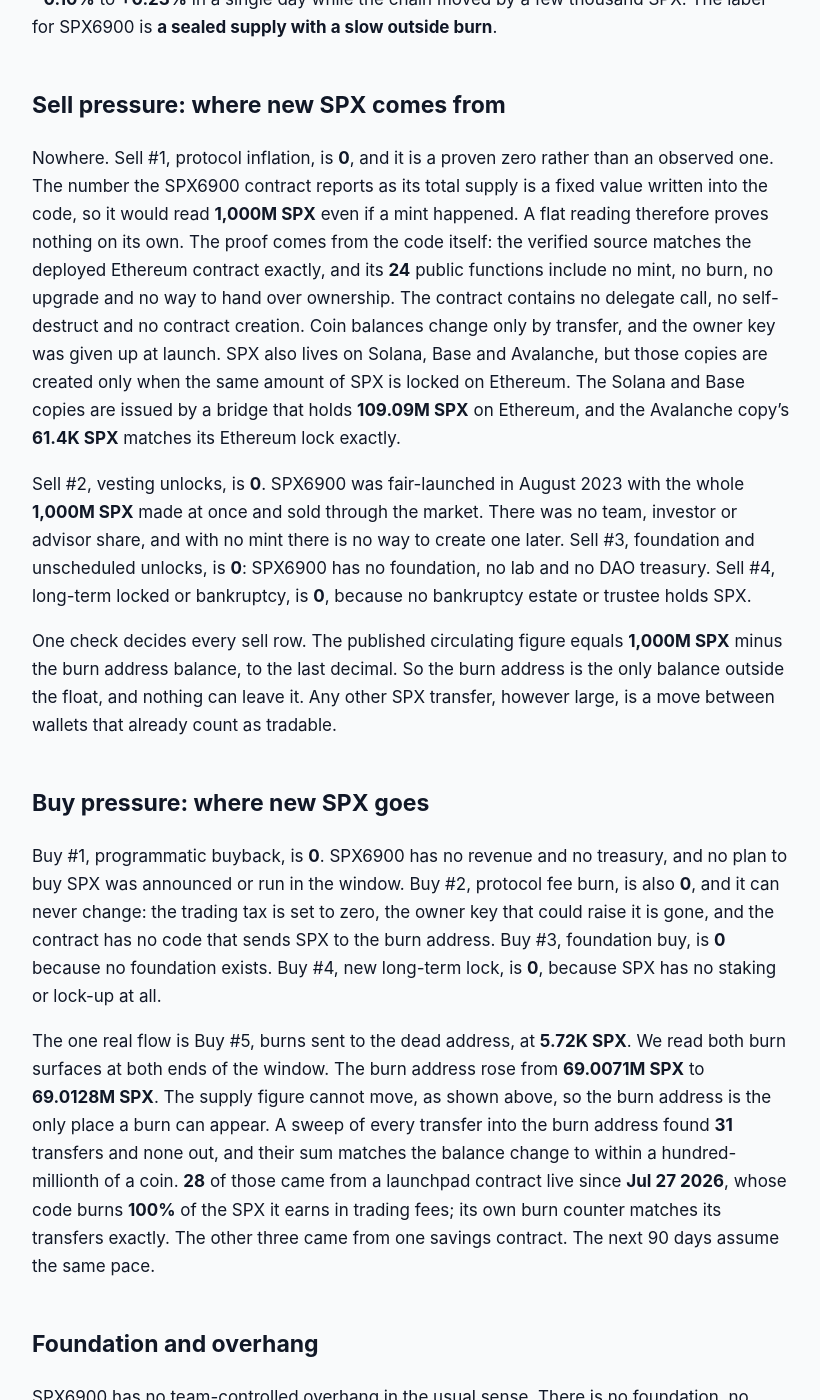
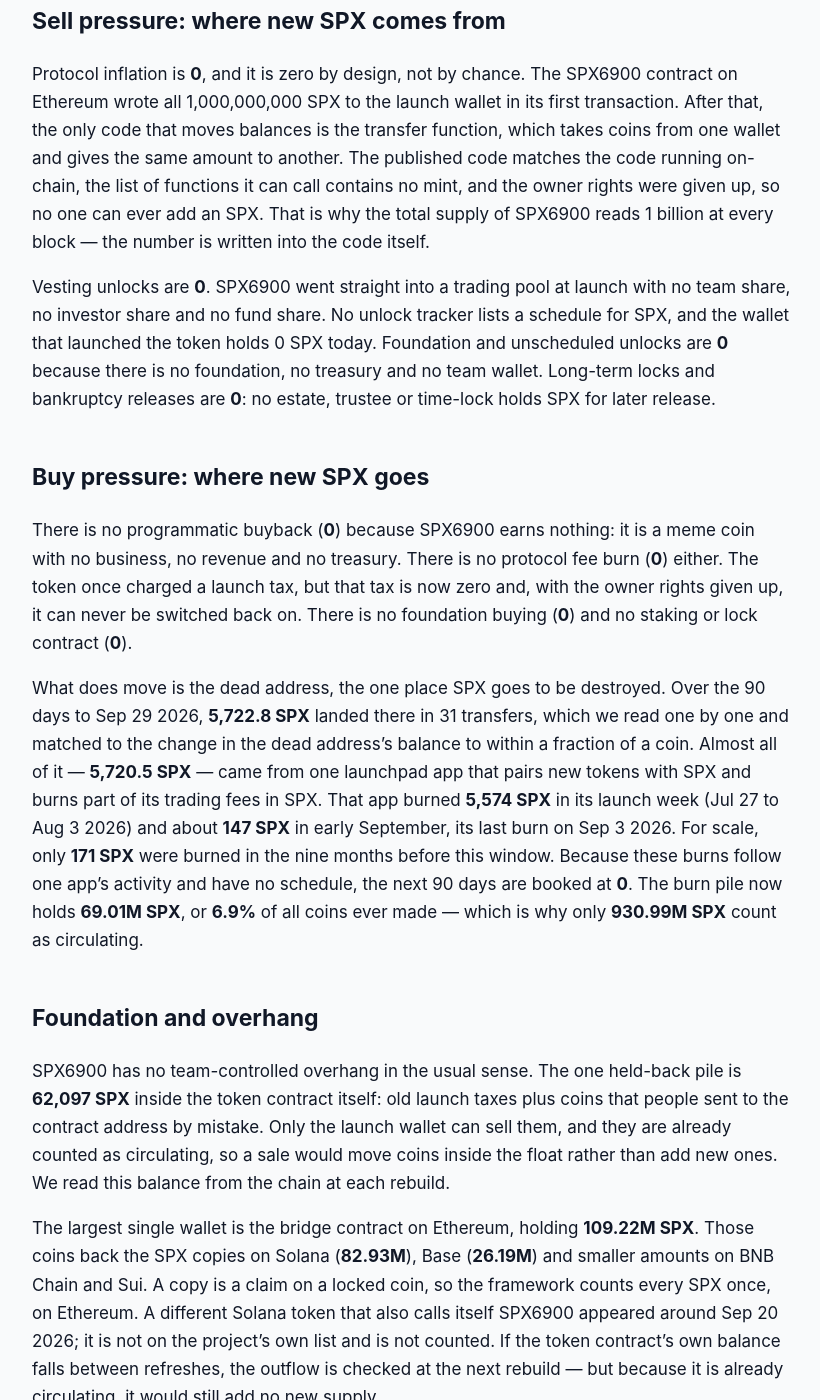
Before and after one commit to jeevansongmy-spec/mrnasdog-articles, a Jekyll site: the page built from crypto/spx-pressure-framework.md, in a window 1280 px wide and 1400 px high, scrolled down 669 px. Shown: the whole window, without its empty margins (228-1048 px from the left). Built offline with Jekyll 4.4.1, drawn with Linux system fonts in a browser that asks for light colours; some of the changed text lies outside the part shown.

Commit message:
publish: crypto/spx-pressure-framework

```diff
--- a/crypto/spx-pressure-framework.md
+++ b/crypto/spx-pressure-framework.md
@@ -1,55 +1,53 @@
 ---
 title:         "SPX Inflation Analysis · September 2026 · Mixed flows · supply roughly steady"
-description:   "SPX6900 supply is flat: no mint path, no vesting, and only 5.72K SPX burned in 90 days. Net 0.00% in both windows. Read the Pressure Framework ledger."
+description:   "SPX supply is flat: no mint, no owner, no vesting. 0 new SPX against 5,723 SPX burned in 90 days gives 0.00% net, the same next. 6.9% of all SPX is burned."
 canonical_url: "https://mrnasdog.com/research/spx/inflation"
-tags:           ["crypto", "spx", "spx6900", "memecoin"]
+tags:          ["crypto", "spx", "spx6900", "memecoin"]
 published:     true
 ---
 
-Originally published at [SPX Inflation Analysis · September 2026 · Mixed flows · supply roughly steady](https://mrnasdog.com/research/spx/inflation).
+*Originally published at [https://mrnasdog.com/research/spx/inflation](https://mrnasdog.com/research/spx/inflation)*
 
 # SPX Inflation Analysis · September 2026 · Mixed flows · supply roughly steady
 
-SPX6900 supply is flat and will stay flat: the Pressure Framework books **0** SPX of sell pressure and **5.72K SPX** of buy pressure over the last 90 days, a net of **0.00%** in both windows, while the monitor reads **+0.23%**. The SPX6900 contract on Ethereum has no mint function, no owner and no upgrade path, so no new SPX can ever be created. The only thing that moves is the burn address, fed mostly by a launchpad that destroys every SPX it earns in fees.
+SPX6900 (SPX) has a supply that cannot grow. Over the last 90 days the framework counts **0 SPX** of new supply against **5,722.8 SPX** sent to the dead address, a net change of **−0.0006%**, shown as **0.00%**. The next 90 days are also **0.00%**. The SPX6900 token on Ethereum was created once with 1 billion coins, has no mint function and no owner, and 6.9% of all SPX already sits on the burn address.
 
 ## The verdict, in one paragraph
 
-Against a circulating base of **930.99M SPX**, the framework books **0** SPX of sell pressure and **5.72K SPX** of buy pressure over the 90 days to **Sep 22 2026**, a net of **−0.0006%**, which shows as **0.00%**. The next 90 days project the same **0.00%**. The inflation monitor reads **+0.23%** for the same window, a gap of **0.23 percentage points**. That is inside the framework's 0.5-point tolerance, so no monitor-gap warning ships on the overview. The monitor estimates supply from market value divided by price, and that estimate swung from **−0.10%** to **+0.23%** in a single day while the chain moved by a few thousand SPX. The label for SPX6900 is **a sealed supply with a slow outside burn**.
+SPX6900 is flat. The framework's 90-day net is **−0.0006%** (displayed **0.00%**), the monitor reads **+0.05%**, and the gap is **0.05 percentage points** — well inside the 0.5-point line, so no warning chip is shown. The monitor's small plus comes from dividing market value by price each day, which wobbles a little even when not one SPX is created. The honest label for SPX is a **fixed-supply meme coin with a slowly growing burn pile**: nothing can add coins, and only outside apps and holders take a few away.
 
 ## Sell pressure: where new SPX comes from
 
-Nowhere. Sell #1, protocol inflation, is **0**, and it is a proven zero rather than an observed one. The number the SPX6900 contract reports as its total supply is a fixed value written into the code, so it would read **1,000M SPX** even if a mint happened. A flat reading therefore proves nothing on its own. The proof comes from the code itself: the verified source matches the deployed Ethereum contract exactly, and its **24** public functions include no mint, no burn, no upgrade and no way to hand over ownership. The contract contains no delegate call, no self-destruct and no contract creation. Coin balances change only by transfer, and the owner key was given up at launch. SPX also lives on Solana, Base and Avalanche, but those copies are created only when the same amount of SPX is locked on Ethereum. The Solana and Base copies are issued by a bridge that holds **109.09M SPX** on Ethereum, and the Avalanche copy's **61.4K SPX** matches its Ethereum lock exactly.
+Protocol inflation is **0**, and it is zero by design, not by chance. The SPX6900 contract on Ethereum wrote all 1,000,000,000 SPX to the launch wallet in its first transaction. After that, the only code that moves balances is the transfer function, which takes coins from one wallet and gives the same amount to another. The published code matches the code running on-chain, the list of functions it can call contains no mint, and the owner rights were given up, so no one can ever add an SPX. That is why the total supply of SPX6900 reads 1 billion at every block — the number is written into the code itself.
 
-Sell #2, vesting unlocks, is **0**. SPX6900 was fair-launched in August 2023 with the whole **1,000M SPX** made at once and sold through the market. There was no team, investor or advisor share, and with no mint there is no way to create one later. Sell #3, foundation and unscheduled unlocks, is **0**: SPX6900 has no foundation, no lab and no DAO treasury. Sell #4, long-term locked or bankruptcy, is **0**, because no bankruptcy estate or trustee holds SPX.
-
-One check decides every sell row. The published circulating figure equals **1,000M SPX** minus the burn address balance, to the last decimal. So the burn address is the only balance outside the float, and nothing can leave it. Any other SPX transfer, however large, is a move between wallets that already count as tradable.
+Vesting unlocks are **0**. SPX6900 went straight into a trading pool at launch with no team share, no investor share and no fund share. No unlock tracker lists a schedule for SPX, and the wallet that launched the token holds 0 SPX today. Foundation and unscheduled unlocks are **0** because there is no foundation, no treasury and no team wallet. Long-term locks and bankruptcy releases are **0**: no estate, trustee or time-lock holds SPX for later release.
 
 ## Buy pressure: where new SPX goes
 
-Buy #1, programmatic buyback, is **0**. SPX6900 has no revenue and no treasury, and no plan to buy SPX was announced or run in the window. Buy #2, protocol fee burn, is also **0**, and it can never change: the trading tax is set to zero, the owner key that could raise it is gone, and the contract has no code that sends SPX to the burn address. Buy #3, foundation buy, is **0** because no foundation exists. Buy #4, new long-term lock, is **0**, because SPX has no staking or lock-up at all.
+There is no programmatic buyback (**0**) because SPX6900 earns nothing: it is a meme coin with no business, no revenue and no treasury. There is no protocol fee burn (**0**) either. The token once charged a launch tax, but that tax is now zero and, with the owner rights given up, it can never be switched back on. There is no foundation buying (**0**) and no staking or lock contract (**0**).
 
-The one real flow is Buy #5, burns sent to the dead address, at **5.72K SPX**. We read both burn surfaces at both ends of the window. The burn address rose from **69.0071M SPX** to **69.0128M SPX**. The supply figure cannot move, as shown above, so the burn address is the only place a burn can appear. A sweep of every transfer into the burn address found **31** transfers and none out, and their sum matches the balance change to within a hundred-millionth of a coin. **28** of those came from a launchpad contract live since **Jul 27 2026**, whose code burns **100%** of the SPX it earns in trading fees; its own burn counter matches its transfers exactly. The other three came from one savings contract. The next 90 days assume the same pace.
+What does move is the dead address, the one place SPX goes to be destroyed. Over the 90 days to Sep 29 2026, **5,722.8 SPX** landed there in 31 transfers, which we read one by one and matched to the change in the dead address's balance to within a fraction of a coin. Almost all of it — **5,720.5 SPX** — came from one launchpad app that pairs new tokens with SPX and burns part of its trading fees in SPX. That app burned **5,574 SPX** in its launch week (Jul 27 to Aug 3 2026) and about **147 SPX** in early September, its last burn on Sep 3 2026. For scale, only **171 SPX** were burned in the nine months before this window. Because these burns follow one app's activity and have no schedule, the next 90 days are booked at **0**. The burn pile now holds **69.01M SPX**, or **6.9%** of all coins ever made — which is why only **930.99M SPX** count as circulating.
 
 ## Foundation and overhang
 
-SPX6900 has no team-controlled overhang in the usual sense. There is no foundation, no reserve and no unscheduled allocation. Two balances are still worth watching. The first is the SPX6900 token contract itself, which holds **0.062M SPX** sent to it over time. The launch fee wallet can swap that balance for ETH at any time, even with ownership given up. It never has, and those coins already count as tradable, so a swap would add nothing to the float.
+SPX6900 has no team-controlled overhang in the usual sense. The one held-back pile is **62,097 SPX** inside the token contract itself: old launch taxes plus coins that people sent to the contract address by mistake. Only the launch wallet can sell them, and they are already counted as circulating, so a sale would move coins inside the float rather than add new ones. We read this balance from the chain at each rebuild.
 
-The second is the pair of bridge vaults on Ethereum, holding **109.2M SPX** between them. They back the Solana, Base and Avalanche copies one for one, and they fell over the window as holders moved SPX back to Ethereum. Both balances are read on-chain at every rebuild. If either falls by more than the bridged copies can explain, the outflow enters Sell #3 at the next refresh.
+The largest single wallet is the bridge contract on Ethereum, holding **109.22M SPX**. Those coins back the SPX copies on Solana (**82.93M**), Base (**26.19M**) and smaller amounts on BNB Chain and Sui. A copy is a claim on a locked coin, so the framework counts every SPX once, on Ethereum. A different Solana token that also calls itself SPX6900 appeared around Sep 20 2026; it is not on the project's own list and is not counted. If the token contract's own balance falls between refreshes, the outflow is checked at the next rebuild — but because it is already circulating, it would still add no new supply.
 
-## How SPX compares to other fixed-supply memecoins
+## How SPX compares to other meme coins
 
-Most memecoins say they have a fixed supply. Fewer can prove it. Many keep a mint function behind an owner key, or sit behind an upgradeable proxy whose code can be swapped. SPX6900 has neither: no mint, no proxy and no owner. Its supply claim rests on code that cannot change, not on a promise. That puts it in a stricter class than tokens whose supply is capped only by policy.
+Among meme coins, SPX6900 sits in the strictest supply class: a fixed-supply ERC-20 with no mint and no owner. That puts SPX next to coins like PEPE, which also launched with a fixed supply and renounced control, and far from Dogecoin, which mints about 5 billion new DOGE a year to miners with no cap. For a holder, the difference is simple: Dogecoin's supply grows every minute, while SPX6900's can only shrink.
 
-Compared with a halving-model chain like Bitcoin, SPX6900 mints nothing at all, so its issuance reading is a flat zero rather than a small, shrinking number. Compared with exchange tokens that run large quarterly buybacks and burns, SPX6900 has no revenue to fund one. Its burns come from outside groups, such as the launchpad that burns its SPX fees, and they remove a few thousand SPX a quarter against a float of **930.99M**. For a burn to move this reading by even one tenth of a percent, it would need to destroy about **0.93M SPX** in a quarter.
-
-So SPX sits at the far end of the supply spectrum: nothing added, almost nothing removed. Its price is set by demand alone.
+SPX also differs from meme coins with built-in burns. Shiba Inu leans on community burn portals and app burns that take small amounts off a very large supply; SPX has no burn portal of its own, and its burns come from outside apps. And unlike newer launchpad meme coins, where a creator or team often keeps a share that can be sold later, SPX6900 has no team share at all. The main supply question for SPX is therefore not new coins but where existing coins sit — on exchanges, with a few large holders, or bridged to Solana and Base.
 
 ## What to watch in the next 90 days
 
-First, the launchpad burn: it burned SPX in late July, early August and early September, and a busier launchpad through **Dec 22 2026** would raise Buy #5, though not enough to move the net off **0.00%**. Second, the burn address at **69.0128M SPX**, which is read at every rebuild. Third, the **0.062M SPX** held in the token contract, the one balance a single wallet can move. Fourth, the bridge vaults at **109.2M SPX**, which should keep matching the copies on other chains. No dated supply event falls in the window.
+First, the launchpad app that burns SPX: if its tokens trade again the way they did in late July, burns could restart, and the next rebuild would count them. Second, the Moonshot listing vote for the Solana copy of SPX, pushed on Sep 26 2026 — a listing moves coins between wallets and does not change supply. Third, the bridge contract's **109.22M SPX**: a shift between chains changes where SPX trades, not how many exist. Fourth, the look-alike Solana token named SPX6900: it can confuse buyers but adds nothing to SPX supply. None of these can create a new SPX.
 
 ## Summary
 
-The MrNasdog Pressure Framework reads SPX6900 at **0.00%** over the trailing 90 days and **0.00%** projected forward: mixed flows, supply roughly steady. The mechanism is a sealed Ethereum contract with no mint, no owner and no upgrade path, and its copies on other chains are backed by locked SPX. The only flow is a small outside burn of **5.72K SPX** a quarter. The key risk is on the demand side, not the supply side, and the hard ceiling is the **1,000M SPX** made at launch, of which **69.0128M** is already burned.
+SPX6900 (SPX) is a fixed-supply meme coin on Ethereum: 1 billion coins were made at launch, the contract cannot mint more and has no owner, and nothing vests. Over the last 90 days **0 SPX** of new supply met **5,722.8 SPX** of burns, almost all from one launchpad app, for a net of **0.00%**, with the next 90 days also at **0.00%**. The monitor agrees within **0.05 points**. The key risk for SPX is not dilution but concentration: large holders and the bridge contract can move big amounts of coins that already exist, while the supply itself has a hard ceiling that is only ever falling.
 
-MrNasdog Pressure Framework analysis of SPX, Metric 1 — Inflation. Data + explanation only. Not financial advice. Updated Sep 23 2026.
+---
+
+*MrNasdog Pressure Framework analysis of SPX, Metric 1 — Inflation. Data + explanation only. Not financial advice. Checked Sep 29 2026.*
```
